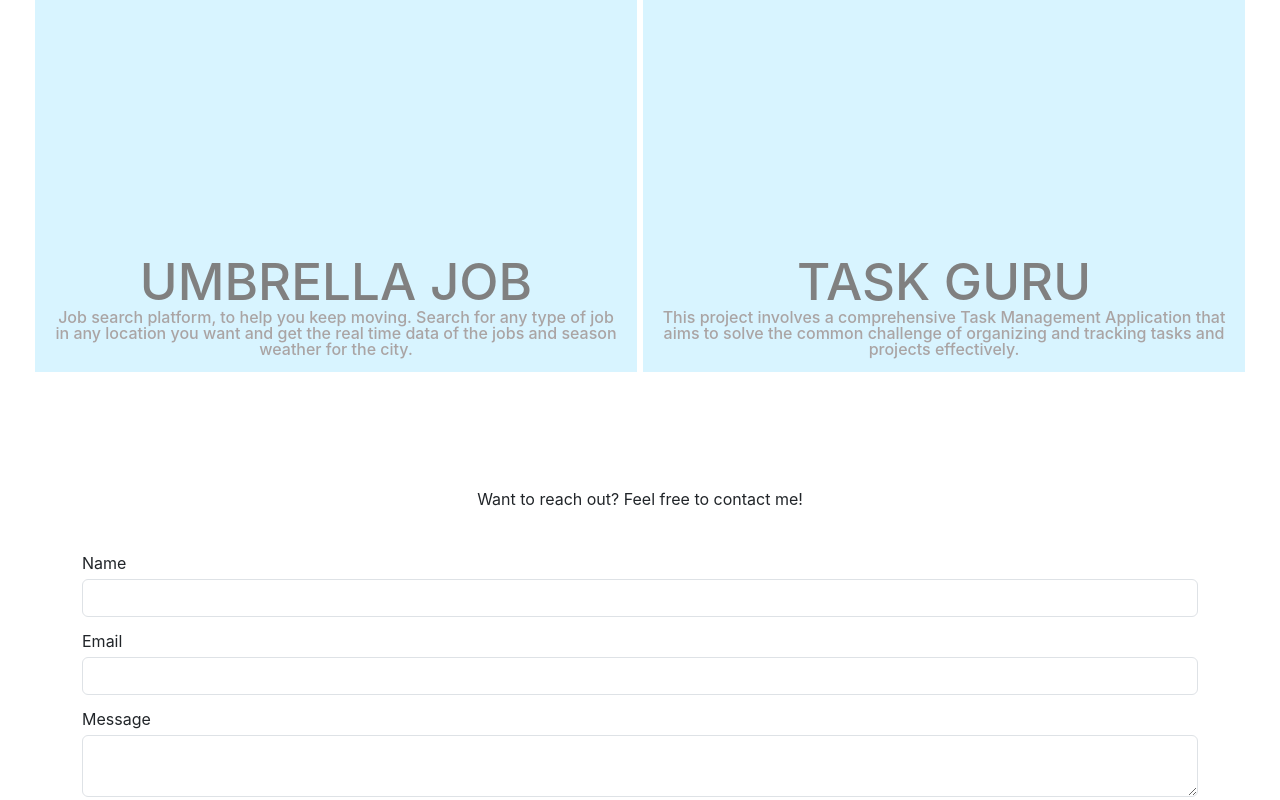
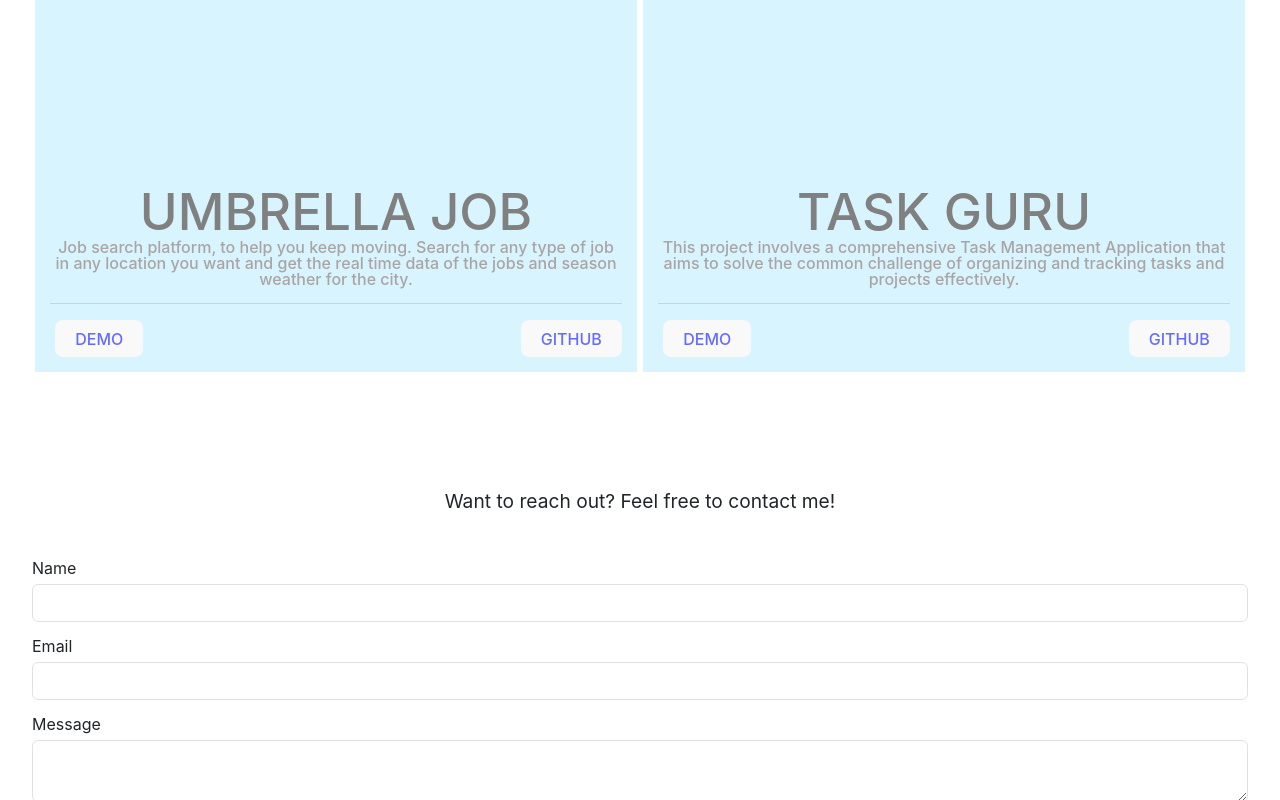
Before and after one commit to lilianpatinoortiz/Lilians-Portfolio, a React (Vite) app: page / in a window 1280 px wide. Shown: the part 2000-2800 px from the top of the page. Built offline with nearby package versions, Linux system fonts and the light colour scheme.

Commit message:
Adding buttons to the projects

```diff
--- a/src/assets/css/App.css
+++ b/src/assets/css/App.css
@@ -161,7 +161,6 @@ footer {
 
 .background-image {
   background-size: cover;
-  background-image: url("../img/Space2.jpg");
   background-repeat: no-repeat;
   background-position: center;
 }
@@ -177,6 +176,8 @@ footer {
   padding-left: 10%;
   padding-right: 10%;
 }
+
+/* Portfolio section */
 
 #portfolio {
   display: flex;
@@ -212,6 +213,8 @@ footer {
     }
   }
 }
+
+/* Portfolio section end */
 
 /* About me section */
 #about-me {
@@ -257,6 +260,7 @@ footer {
 
 /* About me section end */
 
+/* Contact section */
 .cursor {
   cursor: pointer;
   padding: 5px;
@@ -274,3 +278,13 @@ footer {
 .mb-3 {
   text-align: left;
 }
+
+.subtitle {
+  font-size: 1.2em;
+  line-height: 1.1;
+}
+
+/* Contact section end */
+
+body {
+}
--- a/src/components/ContactForm/index.jsx
+++ b/src/components/ContactForm/index.jsx
@@ -15,7 +15,7 @@ const ContactForm = () => {
     console.log(conFom);
   };
   return (
-    <div className="container mt-5">
+    <div className="mt-5">
       <form onSubmit={onSubmit}>
         <div className="mb-3">
           <label className="form-label" htmlFor="name">
--- a/src/components/NavLink/index.jsx
+++ b/src/components/NavLink/index.jsx
@@ -1,13 +1,27 @@
+/* In our component: Rename the data gotten from the PROPs */
+const NavLinkList = ({ data: links }) => {
+  /* Iterate through each link  and create a list of links */
+  const listLinks = links.map((link) => (
+    /* Each element in a list has to have a unique key */
+    <NavLink key={link.link} {...link} />
+  ));
+
+  /* Each element in a list has to have a unique key */
+  return <ul className="nav">{listLinks}</ul>;
+};
+
 /* In our component: Destructure the data gotten from the PROPs */
 const NavLink = ({ link, name }) => {
   /* Each element in a list has to have a unique key */
   return (
     <li key={link}>
       <button>
-        <a href={link}>{name}</a>
+        <a href={link} target="_clean">
+          {name}
+        </a>
       </button>
     </li>
   );
 };
 
-export { NavLink };
+export { NavLink, NavLinkList };
--- a/src/data/data.jsx
+++ b/src/data/data.jsx
@@ -41,6 +41,11 @@ const aboutData = {
 
 const contactData = {
   text: "Want to reach out? Feel free to contact me!",
+  socialMediaData: {
+    linkedin: "https://www.linkedin.com/in/lilianpatinoortiz/",
+    github: "https://github.com/lilianpatinoortiz",
+    strava: "https://www.strava.com/athletes/lilian_patino",
+  },
 };
 
 const projectsData = [
@@ -48,13 +53,31 @@ const projectsData = [
     title: "UMBRELLA JOB",
     description:
       "Job search platform, to help you keep moving. Search for any type of job in any location you want and get the real time data of the jobs and season weather for the city.",
-    link: "https://lilianpatinoortiz.github.io/in-it-to-win-it/",
+    links: [
+      {
+        link: "https://lilianpatinoortiz.github.io/in-it-to-win-it/",
+        name: "DEMO",
+      },
+      {
+        link: "https://github.com/lilianpatinoortiz/in-it-to-win-it",
+        name: "GITHUB",
+      },
+    ],
   },
   {
     title: "TASK GURU",
     description:
       "This project involves a comprehensive Task Management Application that aims to solve the common challenge of organizing and tracking tasks and projects effectively.",
-    link: "https://still-brushlands-64829-00310e5d25cf.herokuapp.com/homepage",
+    links: [
+      {
+        link: "https://still-brushlands-64829-00310e5d25cf.herokuapp.com/homepage",
+        name: "DEMO",
+      },
+      {
+        link: "https://github.com/lilianpatinoortiz/task-guru",
+        name: "GITHUB",
+      },
+    ],
   },
 ];
 
--- a/src/pages/Contact.jsx
+++ b/src/pages/Contact.jsx
@@ -1,14 +1,17 @@
 import { ContactForm } from "../components/ContactForm";
 
 /* In our component: Destructure the data gotten from the PROPs */
-function Contact({ data: { text } }) {
+function Contact({ data: { text, socialMediaData } }) {
   return (
     <>
       <div id="contact">
-        <h2>{text}</h2>
+        <h2 className="subtitle">{text}</h2>
         <div id="contact-form">
           <ContactForm></ContactForm>
         </div>
+        <br />
+        <h2 className="subtitle">FIND ME ON</h2>
+        <h3> insert icons here </h3>
       </div>
       <br />
     </>
--- a/src/pages/Project.jsx
+++ b/src/pages/Project.jsx
@@ -1,12 +1,16 @@
+import { NavLinkList } from "../components/NavLink";
+
 /* In our component: Destructure the data gotten from the PROPs */
-function Project({ title, description, link }) {
+function Project({ title, description, links }) {
   return (
     <>
-      <a className="project" target="_clean" href={link}>
+      <a className="project">
         <div className="project-content">
           <div>
             <h1>{title}</h1>
             <p className="description">{description}</p>
+            <hr></hr>
+            <NavLinkList data={links}></NavLinkList>
           </div>
         </div>
       </a>
@@ -19,7 +23,7 @@ function Projects({ data: projects }) {
   /* Iterate through each project  and create a list of projects */
   const listsProjects = projects.map((project) => (
     /* Each element in a list has to have a unique key */
-    <Project key={project.link} {...project}></Project>
+    <Project key={project.title} {...project}></Project>
   ));
 
   return (
```
